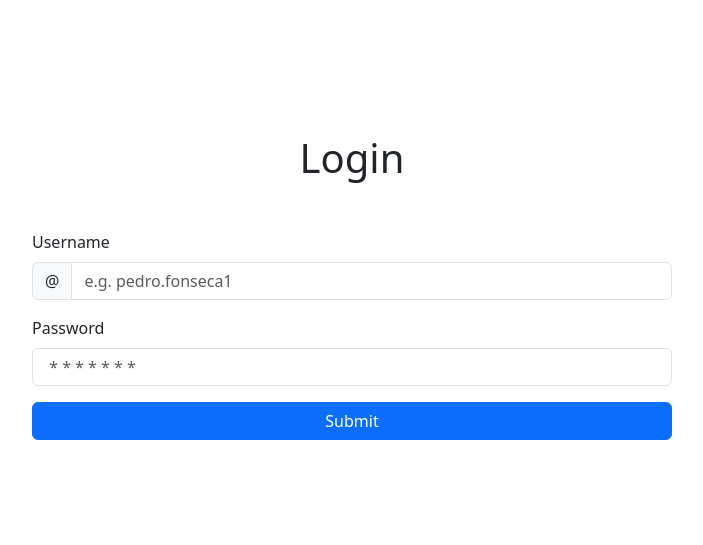
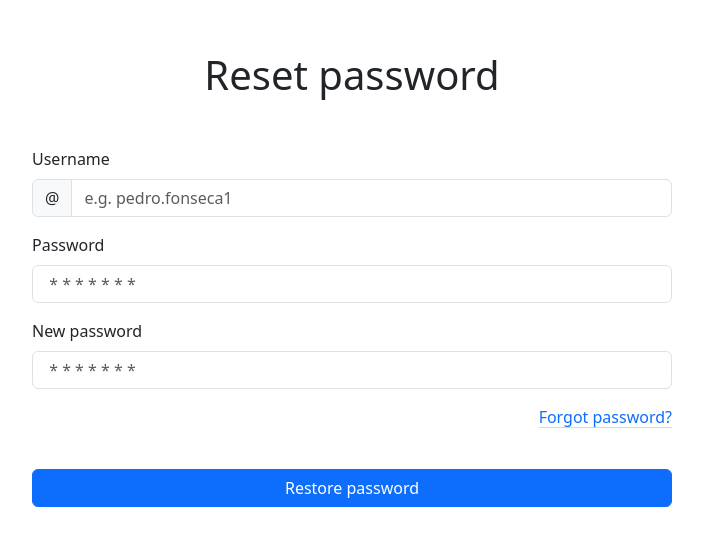
Before and after one commit to davidleonardochaparro/civic-lens, a React app in the folder frontend/: page /reset in a window 1280 px wide. Shown: the part 113-658 px from the top of the page, without its empty margins (288-991 px from the left). Built offline with nearby package versions, Linux system fonts and the light colour scheme; the HTML template or start-up script is replaced by a standard one.

Commit message:
Auth forms creation.

```diff
--- a/frontend/package.json
+++ b/frontend/package.json
@@ -13,7 +13,8 @@
         "bootstrap": "^5.3.8",
         "react": "^19.3.1",
         "react-bootstrap": "^2.10.10",
-    "react-dom": "^19.3.1"
+        "react-dom": "^19.3.1",
+        "react-router": "^8.5.0"
     },
     "devDependencies": {
         "@eslint/js": "^10.0.1",
--- a/frontend/src/App.jsx
+++ b/frontend/src/App.jsx
@@ -2,13 +2,25 @@ import { useState } from "react";
 import "./App.css";
 import Register from "./components/Register/Register";
 import Login from "./components/Login/Login";
+import ResetPwd from "./components/ResetPwd/ResetPwd";
+import { BrowserRouter, Route, Routes } from "react-router";
 
 function App() {
 
     return (
 
         <>
-            <Login />
+            <BrowserRouter>
+                <Routes>
+                    <Route path="/" element={<h1>This will be the home page</h1>}/>
+                    <Route path="/login" element={<Login />}/>
+                    <Route path="/register" element={<Register />}/>
+                    <Route path="/reset" element={<ResetPwd />}/>
+                    <Route path="*" element={<h1>This will be the 404 page</h1>}/>
+
+                </Routes>
+
+            </BrowserRouter>
         </>
 
     );
--- a/frontend/src/components/Login/Login.jsx
+++ b/frontend/src/components/Login/Login.jsx
@@ -1,18 +1,18 @@
-import Row from 'react-bootstrap/Row';
-import Col from 'react-bootstrap/Col';
+import Row from "react-bootstrap/Row";
+import Col from "react-bootstrap/Col";
 import Button from "react-bootstrap/Button";
 import Form from "react-bootstrap/Form";
 import InputGroup from "react-bootstrap/InputGroup";
+import { useNavigate } from "react-router";
 
 export default function Login() {
+    const navigate = useNavigate();
     return (
         <>
-            <Row className='vh-100'>
-
-                <Col className='d-flex flex-column justify-content-center align-items-center'>
-
+            <Row className="vh-100">
+                <Col className="d-flex flex-column justify-content-center align-items-center">
                     <p className="display-6 fw-normal mb-5">Login</p>
-                    <Form className='w-50'>
+                    <Form className="w-50">
                         <Form.Group
                             className="mb-3"
                             controlId="validationCustomUsername"
@@ -34,7 +34,10 @@ export default function Login() {
                             </InputGroup>
                         </Form.Group>
 
-                        <Form.Group className="mb-3" controlId="formBasicPassword">
+                        <Form.Group
+                            className="mb-3"
+                            controlId="formBasicPassword"
+                        >
                             <Form.Label>Password</Form.Label>
                             <Form.Control
                                 type="password"
@@ -42,13 +45,43 @@ export default function Login() {
                             />
                         </Form.Group>
 
-                        <Button className="w-100" variant="primary" type="submit">
+                        <div
+                            className="d-flex justify-content-end
+                            mb-4"
+                        >
+                            <p>
+                                <a
+                                    href=""
+                                    className="link-primary link-offset-2 link-underline-opacity-25 link-underline-opacity-100-hover"
+                                    onClick={()=>navigate("/reset")}
+                                >
+                                    Reset password?
+                                </a>
+                            </p>
+                        </div>
+
+                        <Button
+                            className="w-100 mb-3"
+                            variant="primary"
+                            type="submit"
+                        >
                             Submit
                         </Button>
+
+                        <div className="d-flex justify-content-center">
+                            <p>
+                                Don't have an account?{" "}
+                                <a
+                                    href=""
+                                    className="link-primary link-offset-2 link-underline-opacity-25 link-underline-opacity-100-hover"
+                                    onClick={()=>navigate("/register")}
+                                >
+                                    Sign up
+                                </a>
+                            </p>
+                        </div>
                     </Form>
-
                 </Col>
-
             </Row>
         </>
     );
--- a/frontend/src/components/Register/Register.jsx
+++ b/frontend/src/components/Register/Register.jsx
@@ -2,8 +2,10 @@ import Button from "react-bootstrap/Button";
 import Form from "react-bootstrap/Form";
 import Row from 'react-bootstrap/Row';
 import Col from 'react-bootstrap/Col';
+import { useNavigate } from "react-router";
 
 export default function Register() {
+    const navigate = useNavigate();
     return (
 
         <>
@@ -18,17 +20,11 @@ export default function Register() {
                             <Form.Group as={Col}>
                                 <Form.Label>Name</Form.Label>
                                 <Form.Control type="text" placeholder="e.g. Pedro"/>
-                                <Form.Text muted>
-                                    You can enter two names if you want e.g. 'Pedro Josue'.
-                                </Form.Text>
                             </Form.Group>
 
                             <Form.Group as={Col}>
                                 <Form.Label>Last Name</Form.Label>
                                 <Form.Control type="text" placeholder="e.g. Fonseca"/>
-                                <Form.Text muted>
-                                    Just enter one last name.
-                                </Form.Text>
                             </Form.Group>
                         </Row>
 
@@ -44,7 +40,7 @@ export default function Register() {
                             <Form.Label>Password</Form.Label>
                             <Form.Control type="password" placeholder="Password" />
                             <Form.Text>
-                                Your password must be 8~20 characters long.
+                                Your password must be 8~16 characters long.
                             </Form.Text>
                         </Form.Group>
 
@@ -56,9 +52,23 @@ export default function Register() {
                             <Form.Check type="checkbox" label="Agree to terms and conditions" />
                         </Form.Group>
 
-                        <Button className="w-100" variant="primary" type="submit">
-                            Submit
+                        <Button className="w-100 mb-3" variant="primary" type="submit">
+                            Create an account
                         </Button>
+
+                        <div className="d-flex justify-content-center">
+                            <p>
+                                Already have one?{" "}
+                                <a
+                                    href=""
+                                    className="link-primary link-offset-2 link-underline-opacity-25 link-underline-opacity-100-hover"
+                                    onClick={()=>navigate("/login")}
+                                >
+                                    Log in
+                                </a>
+                            </p>
+                        </div>
+
                     </Form>
                 </Col>
             </Row>
--- /dev/null
+++ b/frontend/src/components/ResetPwd/ResetPwd.jsx
@@ -0,0 +1,80 @@
+import Row from "react-bootstrap/Row";
+import Col from "react-bootstrap/Col";
+import Form from "react-bootstrap/Form";
+import Button from "react-bootstrap/Button";
+import InputGroup from "react-bootstrap/InputGroup";
+
+export default function ResetPwd() {
+    return (
+        <>
+
+            <Row className="vh-100">
+
+                <Col className="d-flex flex-column justify-content-center align-items-center">
+
+                    <p className="display-6 fw-normal mb-5">Reset password</p>
+                    <Form className="w-50">
+                        <Form.Group
+                            className="mb-3"
+                            controlId="validationCustomUsername"
+                        >
+                            <Form.Label>Username</Form.Label>
+                            <InputGroup hasValidation>
+                                <InputGroup.Text id="inputGroupPrepend">
+                                    @
+                                </InputGroup.Text>
+                                <Form.Control
+                                    type="text"
+                                    placeholder="e.g. pedro.fonseca1"
+                                    aria-describedby="inputGroupPrepend"
+                                    required
+                                />
+                                <Form.Control.Feedback type="invalid">
+                                    Please choose a username.
+                                </Form.Control.Feedback>
+                            </InputGroup>
+                        </Form.Group>
+
+                        <Form.Group className="mb-3" controlId="formBasicPassword">
+                            <Form.Label>Password</Form.Label>
+                            <Form.Control
+                                type="password"
+                                placeholder=" * * * * * * *"
+                            />
+                        </Form.Group>
+
+
+                        <Form.Group className="mb-3" controlId="formBasicPassword">
+                            <Form.Label>New password</Form.Label>
+                            <Form.Control
+                                type="password"
+                                placeholder=" * * * * * * *"
+                            />
+                        </Form.Group>
+
+                        <div
+                            className="d-flex justify-content-end
+                            mb-4"
+                        >
+                            <p>
+                                <a
+                                    href=""
+                                    className="link-primary link-offset-2 link-underline-opacity-25 link-underline-opacity-100-hover"
+                                >
+                                    Forgot password?
+                                </a>
+                            </p>
+                        </div>
+
+                        <Button className="w-100 mb-3" variant="primary" type="submit">
+                            Restore password
+                        </Button>
+                    </Form>
+
+                </Col>
+
+            </Row>
+
+        </>
+    );
+}
```
Also changed, not shown: 1 other file (tests, documents, lock files or other folders). Lines whose indentation alone changed are shown as unchanged.
